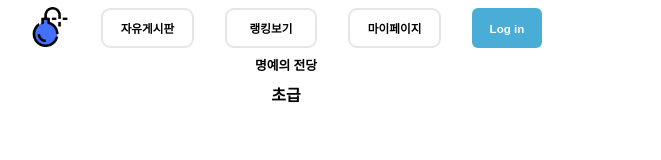
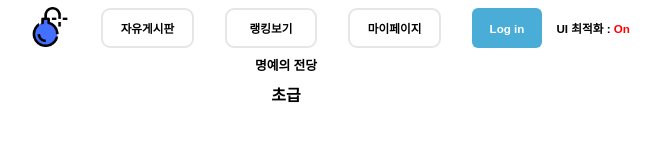
Before and after one commit to wooseokc/zb-Team-FE, a Next.js app: page / in a window 1280 px wide. Shown: the top 160 px of the page, without its empty margins (354-1015 px from the left). Built offline with nearby package versions, Linux system fonts and the light colour scheme; no server answers.

Commit message:
UI 최적화 기능 추가

```diff
--- a/components/game/gamebox_mobile.tsx
+++ b/components/game/gamebox_mobile.tsx
@@ -58,7 +58,11 @@ export default function GameSectionMobile (props : props) {
 
   // 지뢰 심는 작업
   useEffect(()=> {
+
     let tmpArr = Array(total).fill(0).map((item, idx) => [idx, 'closed', 'normal', 0, false]);
+    // [0] = 데이터 번호, [1] = 박스 상태 (열렸는지 아직 닫혀있는지) [2] = 지뢰인지 아닌지
+    //[3] = 주변에 지뢰 몇개인지 [4] = 깃발이 있는지 없는지
+
     let mineCount = howManyMines; // 지뢰 개수
     setGameStatus(null)
     while (mineCount > 0) {
--- a/components/info/mylastgame/myLastGame.tsx
+++ b/components/info/mylastgame/myLastGame.tsx
@@ -107,7 +107,6 @@ export default function MyLastGame (props: { id: string}) {
       setIdx(i => i + 1)
     }
   }
-
   useInterval(stepGo, inter)
 
   return(
--- a/components/navbar.tsx
+++ b/components/navbar.tsx
@@ -8,11 +8,15 @@ import axios from 'axios'
 import { setAuthToken } from './info/_helpers/setAuthToken'
 import { DiffContext } from '../src/store/diff'
 import { debounce } from 'lodash'
+import { useRouter } from 'next/router';
 
 export default function Navbar() {
   const [tokenIs, setTokenIs] = useState<boolean>(false)
+  const [UI, setUI] = useState(false)
   const widthDispatch : any = useContext(DiffContext).Widthdispatch
   const storeWidth : any = useContext(DiffContext).width.width
+
+  const router = useRouter();
 
   // const rankDiff = useContext(DiffContext).diff.diff
 
@@ -31,7 +35,11 @@ export default function Navbar() {
     }
 
     const widthHandle = debounce(() => {
-      widthDispatch({type : 'changeWidth', number : window.innerWidth})
+      if (UI) {
+        widthDispatch({type : 'changeWidth', number : window.innerWidth})
+      } else {
+        widthDispatch({type : 'changeWidth', number : 1250})
+      }
 
     }, 100)
     window.addEventListener('resize' , widthHandle)
@@ -68,7 +76,14 @@ export default function Navbar() {
     if (refresh) {
       reissue()
     }
-    widthDispatch({type : 'changeWidth', number : window.innerWidth})
+
+    if (sessionStorage.getItem('uistatus') === 'off') {
+      setUI(false)
+      widthDispatch({type : 'changeWidth', number : 1250})
+    } else {
+      setUI(true)
+      widthDispatch({type : 'changeWidth', number : window.innerWidth})
+    }
   }, [])
 
 
@@ -87,6 +102,22 @@ export default function Navbar() {
       window.location.href = '/';
     })
   }
+
+  const UIstatus = async (e: React.MouseEvent<HTMLButtonElement>) => {
+    console.log('yeah')
+    if (UI) {
+      sessionStorage.setItem('uistatus', 'off')
+      window.location.href = '/';
+
+    } else {
+      sessionStorage.setItem('uistatus', 'on')
+      window.location.href = '/';
+
+    }
+
+  }
+
+
 
 
 
@@ -113,6 +144,8 @@ export default function Navbar() {
       <Link href="/info/loginPage">
         <LoginButton width={storeWidth}>Log in</LoginButton>
       </Link> }
+
+      <UIcontext onClick={UIstatus} width={storeWidth}>UI 최적화 : {UI ? <UIStatus> On </UIStatus>  : <UIStatus style={{color: 'black'}}> Off</UIStatus> } </UIcontext>
     </NavBox>
     </>
   )
@@ -215,3 +248,26 @@ const LogOutButton = styled.button<{width : number}>`
     transition: 0.6s;
   }
 `
+
+const UIcontext = styled.button<{width : number}>`
+  background: inherit ; box-shadow:none; padding:0; overflow:visible; cursor:pointer;
+
+
+  position: absolute;
+  right: ${props => props.width <= 1250 ? `-20%` : `-20%`};
+  width: 20%;
+  min-width : 70px;
+  height: 100%;
+  border : 0;
+  border-radius: 6px;
+  outline: 0;
+  font-weight: bold;
+  font-size: ${props => props.width <= 3000 ? `${props.width/110}px` : `30px`};
+`
+
+const UIStatus = styled.div`
+  display: inline;
+
+  color : red
+
+`
--- a/pages/index.tsx
+++ b/pages/index.tsx
@@ -8,7 +8,7 @@ import { DiffContext } from "../src/store/diff";
 import styled from "styled-components";
 
 export default function Home () {
-  const storeWidth : number = useContext(DiffContext).diff.width
+
   return (
     <>
       <><RankBox /><Start /><AccountBox /></>
```
